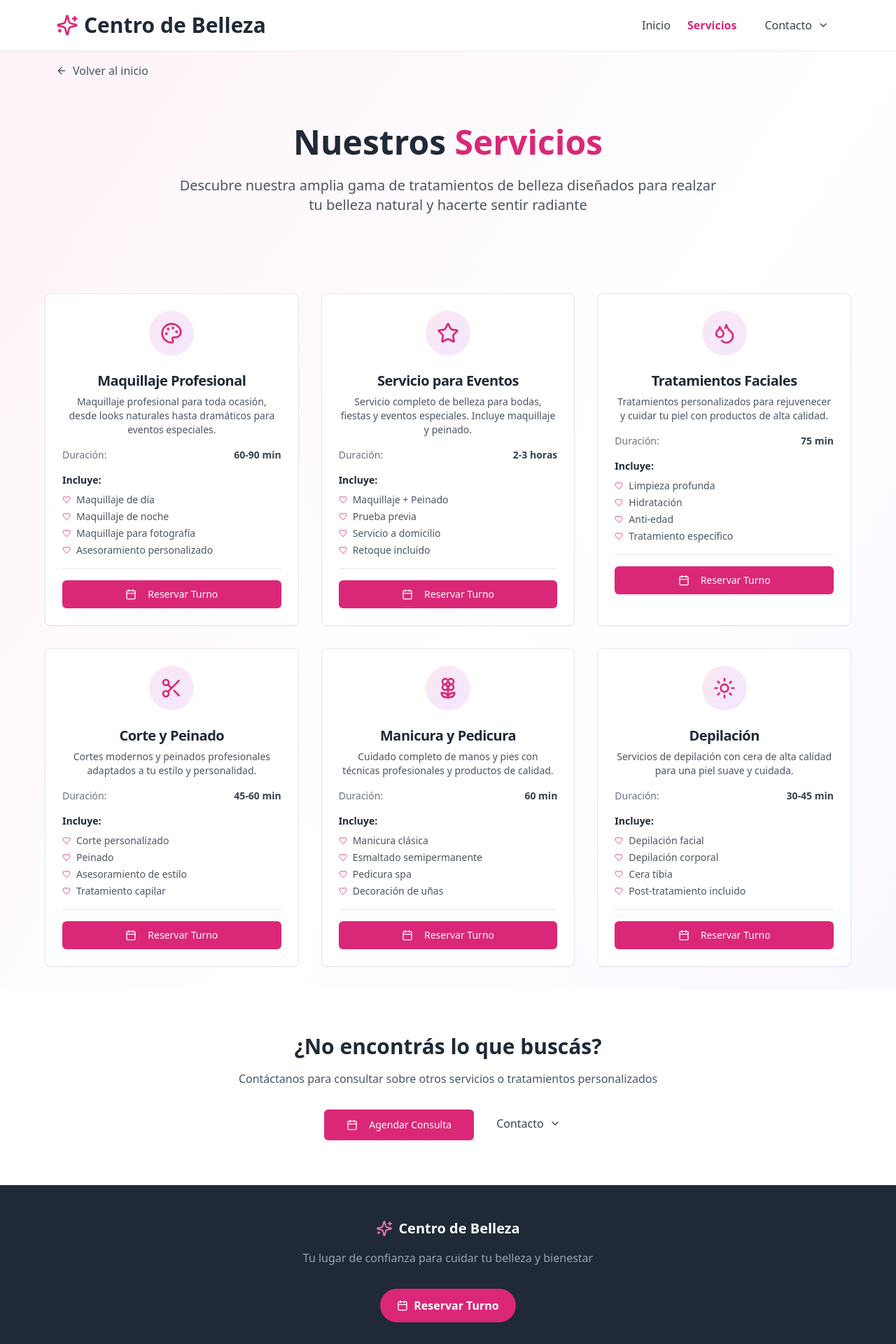
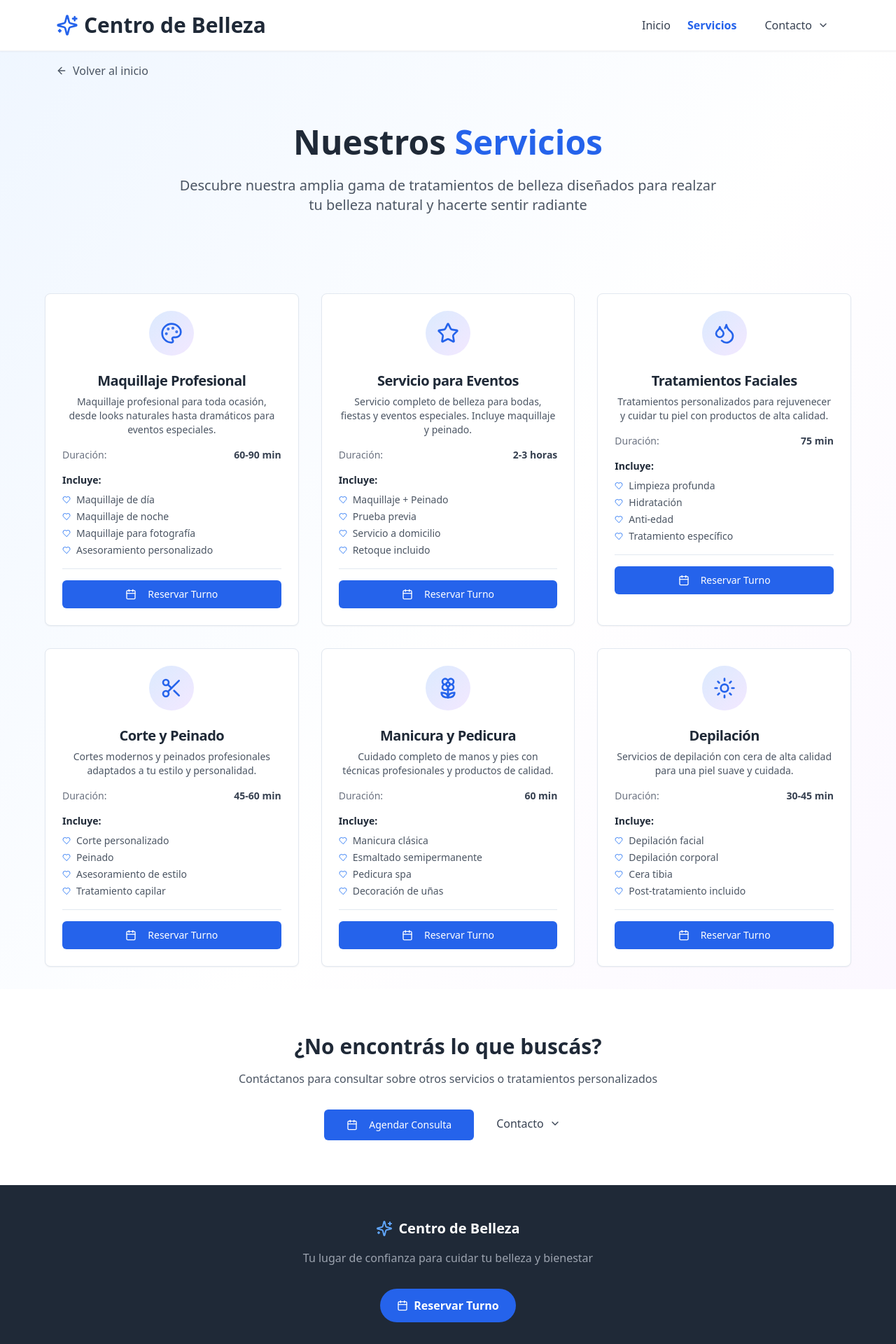
Before and after one commit to KinoGuerra/nueva-oportunidad-turnos-web, a React (Vite) app: page /servicios in a window 1280 px wide. Shown: the top 1920 px of the page at 70% size. Built offline with nearby package versions, Linux system fonts and the light colour scheme.

Commit message:
Refactor: Use blue/celeste color scheme
Update new pages to use the blue/celeste color scheme from the appointment page. Add the menu to the appointment page.

```diff
--- a/src/pages/ConsultarTurno.tsx
+++ b/src/pages/ConsultarTurno.tsx
@@ -100,23 +100,23 @@ const ConsultarTurno = () => {
   };
 
   return (
-    <div className="min-h-screen bg-gradient-to-br from-pink-50 via-white to-purple-50">
+    <div className="min-h-screen bg-gradient-to-br from-blue-50 via-white to-purple-50">
       {/* Header */}
       <header className="bg-white shadow-sm border-b border-gray-100">
         <div className="max-w-6xl mx-auto px-4 py-4">
           <div className="flex items-center justify-between">
             <div className="flex items-center space-x-2">
-              <Sparkles className="w-8 h-8 text-pink-600" />
+              <Sparkles className="w-8 h-8 text-blue-600" />
               <h1 className="text-2xl md:text-3xl font-bold text-gray-800">
                 Centro de Belleza
               </h1>
             </div>
 
             <nav className="hidden md:flex items-center space-x-6">
-              <Link to="/" className="text-gray-700 hover:text-pink-600 transition-colors">
+              <Link to="/" className="text-gray-700 hover:text-blue-600 transition-colors">
                 Inicio
               </Link>
-              <Link to="/servicios" className="text-gray-700 hover:text-pink-600 transition-colors">
+              <Link to="/servicios" className="text-gray-700 hover:text-blue-600 transition-colors">
                 Servicios
               </Link>
               <ContactMenu />
@@ -129,7 +129,7 @@ const ConsultarTurno = () => {
       <div className="max-w-6xl mx-auto px-4 py-4">
         <Link
           to="/"
-          className="inline-flex items-center text-gray-600 hover:text-pink-600 transition-colors"
+          className="inline-flex items-center text-gray-600 hover:text-blue-600 transition-colors"
         >
           <ArrowLeft className="w-4 h-4 mr-2" />
           Volver al inicio
@@ -141,7 +141,7 @@ const ConsultarTurno = () => {
         {/* Hero Section */}
         <div className="text-center mb-12">
           <h2 className="text-4xl md:text-5xl font-bold text-gray-800 mb-6">
-            Consultar mis <span className="text-pink-600">Turnos</span>
+            Consultar mis <span className="text-blue-600">Turnos</span>
           </h2>
           <p className="text-xl text-gray-600 mb-8">
             Ingresa tu correo electrónico para ver todos tus turnos agendados
@@ -152,7 +152,7 @@ const ConsultarTurno = () => {
         <Card className="mb-8">
           <CardHeader>
             <CardTitle className="flex items-center">
-              <Mail className="w-5 h-5 mr-2 text-pink-600" />
+              <Mail className="w-5 h-5 mr-2 text-blue-600" />
               Buscar mis turnos
             </CardTitle>
             <CardDescription>
@@ -174,7 +174,7 @@ const ConsultarTurno = () => {
               <Button
                 onClick={handleSearch}
                 disabled={isLoading}
-                className="bg-pink-600 hover:bg-pink-700 text-white"
+                className="bg-blue-600 hover:bg-blue-700 text-white"
               >
                 {isLoading ? (
                   <>
@@ -197,7 +197,7 @@ const ConsultarTurno = () => {
           <Card>
             <CardHeader>
               <CardTitle className="flex items-center">
-                <Calendar className="w-5 h-5 mr-2 text-pink-600" />
+                <Calendar className="w-5 h-5 mr-2 text-blue-600" />
                 Mis turnos agendados
               </CardTitle>
               <CardDescription>
@@ -284,7 +284,7 @@ const ConsultarTurno = () => {
                 </Button>
               </Link>
               <Link to="/turnos">
-                <Button size="lg" className="bg-pink-600 hover:bg-pink-700 text-white">
+                <Button size="lg" className="bg-blue-600 hover:bg-blue-700 text-white">
                   <Calendar className="w-5 h-5 mr-2" />
                   Agendar Turno
                 </Button>
--- a/src/pages/Servicios.tsx
+++ b/src/pages/Servicios.tsx
@@ -70,23 +70,23 @@ const Servicios = () => {
   ];
 
   return (
-    <div className="min-h-screen bg-gradient-to-br from-pink-50 via-white to-purple-50">
+    <div className="min-h-screen bg-gradient-to-br from-blue-50 via-white to-purple-50">
       {/* Header */}
       <header className="bg-white shadow-sm border-b border-gray-100">
         <div className="max-w-6xl mx-auto px-4 py-4">
           <div className="flex items-center justify-between">
             <div className="flex items-center space-x-2">
-              <Sparkles className="w-8 h-8 text-pink-600" />
+              <Sparkles className="w-8 h-8 text-blue-600" />
               <h1 className="text-2xl md:text-3xl font-bold text-gray-800">
                 Centro de Belleza
               </h1>
             </div>
 
             <nav className="hidden md:flex items-center space-x-6">
-              <Link to="/" className="text-gray-700 hover:text-pink-600 transition-colors">
+              <Link to="/" className="text-gray-700 hover:text-blue-600 transition-colors">
                 Inicio
               </Link>
-              <Link to="/servicios" className="text-pink-600 font-semibold">
+              <Link to="/servicios" className="text-blue-600 font-semibold">
                 Servicios
               </Link>
               <ContactMenu />
@@ -99,7 +99,7 @@ const Servicios = () => {
       <div className="max-w-6xl mx-auto px-4 py-4">
         <Link
           to="/"
-          className="inline-flex items-center text-gray-600 hover:text-pink-600 transition-colors"
+          className="inline-flex items-center text-gray-600 hover:text-blue-600 transition-colors"
         >
           <ArrowLeft className="w-4 h-4 mr-2" />
           Volver al inicio
@@ -110,7 +110,7 @@ const Servicios = () => {
       <section className="py-12 px-4">
         <div className="max-w-6xl mx-auto text-center">
           <h2 className="text-4xl md:text-5xl font-bold text-gray-800 mb-6">
-            Nuestros <span className="text-pink-600">Servicios</span>
+            Nuestros <span className="text-blue-600">Servicios</span>
           </h2>
           <p className="text-xl text-gray-600 mb-8 max-w-3xl mx-auto">
             Descubre nuestra amplia gama de tratamientos de belleza diseñados para realzar tu belleza natural y hacerte sentir radiante
@@ -127,8 +127,8 @@ const Servicios = () => {
               return (
                 <Card key={servicio.id} className="group hover:shadow-xl transition-all duration-300 transform hover:-translate-y-1">
                   <CardHeader className="text-center pb-4">
-                    <div className="w-16 h-16 bg-gradient-to-br from-pink-100 to-purple-100 rounded-full flex items-center justify-center mx-auto mb-4 group-hover:scale-110 transition-transform">
-                      <IconComponent className="w-8 h-8 text-pink-600" />
+                    <div className="w-16 h-16 bg-gradient-to-br from-blue-100 to-purple-100 rounded-full flex items-center justify-center mx-auto mb-4 group-hover:scale-110 transition-transform">
+                      <IconComponent className="w-8 h-8 text-blue-600" />
                     </div>
                     <CardTitle className="text-xl font-bold text-gray-800 mb-2">
                       {servicio.title}
@@ -149,7 +149,7 @@ const Servicios = () => {
                       <ul className="text-sm text-gray-600 space-y-1">
                         {servicio.features.map((feature, index) => (
                           <li key={index} className="flex items-center">
-                            <Heart className="w-3 h-3 text-pink-500 mr-2 flex-shrink-0" />
+                            <Heart className="w-3 h-3 text-blue-500 mr-2 flex-shrink-0" />
                             {feature}
                           </li>
                         ))}
@@ -158,7 +158,7 @@ const Servicios = () => {
 
                     <div className="border-t pt-4">
                       <Link to="/turnos" className="block w-full">
-                        <Button className="w-full bg-pink-600 hover:bg-pink-700 text-white">
+                        <Button className="w-full bg-blue-600 hover:bg-blue-700 text-white">
                           <Calendar className="w-4 h-4 mr-2" />
                           Reservar Turno
                         </Button>
@@ -183,7 +183,7 @@ const Servicios = () => {
           </p>
           <div className="flex flex-col sm:flex-row gap-4 justify-center">
             <Link to="/turnos">
-              <Button size="lg" className="bg-pink-600 hover:bg-pink-700 text-white">
+              <Button size="lg" className="bg-blue-600 hover:bg-blue-700 text-white">
                 <Calendar className="w-5 h-5 mr-2" />
                 Agendar Consulta
               </Button>
@@ -197,7 +197,7 @@ const Servicios = () => {
       <footer className="bg-gray-800 text-white py-12 px-4">
         <div className="max-w-6xl mx-auto text-center">
           <div className="flex items-center justify-center space-x-2 mb-4">
-            <Sparkles className="w-6 h-6 text-pink-400" />
+            <Sparkles className="w-6 h-6 text-blue-400" />
             <h3 className="text-xl font-semibold">Centro de Belleza</h3>
           </div>
           <p className="text-gray-400 mb-8">
@@ -206,7 +206,7 @@ const Servicios = () => {
           <div className="flex flex-col sm:flex-row gap-4 justify-center">
             <Link
               to="/turnos"
-              className="inline-flex items-center px-6 py-3 bg-pink-600 text-white rounded-full font-semibold hover:bg-pink-700 transition-colors"
+              className="inline-flex items-center px-6 py-3 bg-blue-600 text-white rounded-full font-semibold hover:bg-blue-700 transition-colors"
             >
               <Calendar className="w-4 h-4 mr-2" />
               Reservar Turno
--- a/src/pages/Turnos.tsx
+++ b/src/pages/Turnos.tsx
@@ -1,10 +1,12 @@
+
 import React, { useState } from 'react';
+import { Link } from 'react-router-dom';
+import { ContactMenu } from '../components/ContactMenu';
 import { Calendar } from '../components/Calendar';
 import { TimeSlots } from '../components/TimeSlots';
 import { AppointmentForm } from '../components/AppointmentForm';
 import { ConfirmationModal } from '../components/ConfirmationModal';
-import { CalendarDays, Clock, User, ArrowLeft } from 'lucide-react';
-import { Link } from 'react-router-dom';
+import { CalendarDays, Clock, User, ArrowLeft, Sparkles } from 'lucide-react';
 import { toast } from 'sonner';
 
 const Turnos = () => {
@@ -86,7 +88,7 @@ const Turnos = () => {
         duration: 5000,
       });
 
-      console.log('Turno enviado exitosamente:', dataToSend);
+      console.log('Turno enviado exitosamente:', data);
 
       // Resetear el formulario
       setShowConfirmation(false);
@@ -122,7 +124,26 @@ const Turnos = () => {
       {/* Header */}
       <div className="bg-white shadow-sm border-b border-gray-100">
         <div className="max-w-4xl mx-auto px-4 py-6">
-          <div className="flex items-center mb-4">
+          <div className="flex items-center justify-between mb-4">
+            <div className="flex items-center space-x-2">
+              <Sparkles className="w-8 h-8 text-blue-600" />
+              <h1 className="text-2xl md:text-3xl font-bold text-gray-800">
+                Centro de Belleza
+              </h1>
+            </div>
+
+            <nav className="hidden md:flex items-center space-x-6">
+              <Link to="/" className="text-gray-700 hover:text-blue-600 transition-colors">
+                Inicio
+              </Link>
+              <Link to="/servicios" className="text-gray-700 hover:text-blue-600 transition-colors">
+                Servicios
+              </Link>
+              <ContactMenu />
+            </nav>
+          </div>
+
+          <div className="flex items-center">
             <Link
               to="/"
               className="inline-flex items-center text-gray-600 hover:text-gray-800 transition-colors mr-4"
@@ -131,10 +152,11 @@ const Turnos = () => {
               Volver al inicio
             </Link>
           </div>
+
           <div className="text-center">
-            <h1 className="text-3xl md:text-4xl font-bold text-gray-800 mb-2">
+            <h2 className="text-3xl md:text-4xl font-bold text-gray-800 mb-2">
               Turnos Nueva Oportunidad
-            </h1>
+            </h2>
             <p className="text-gray-600 text-lg">
               Reserva tu turno de forma fácil y rápida
             </p>
```
Also changed, not shown: src/pages/Home.tsx (+12 -11 lines).
